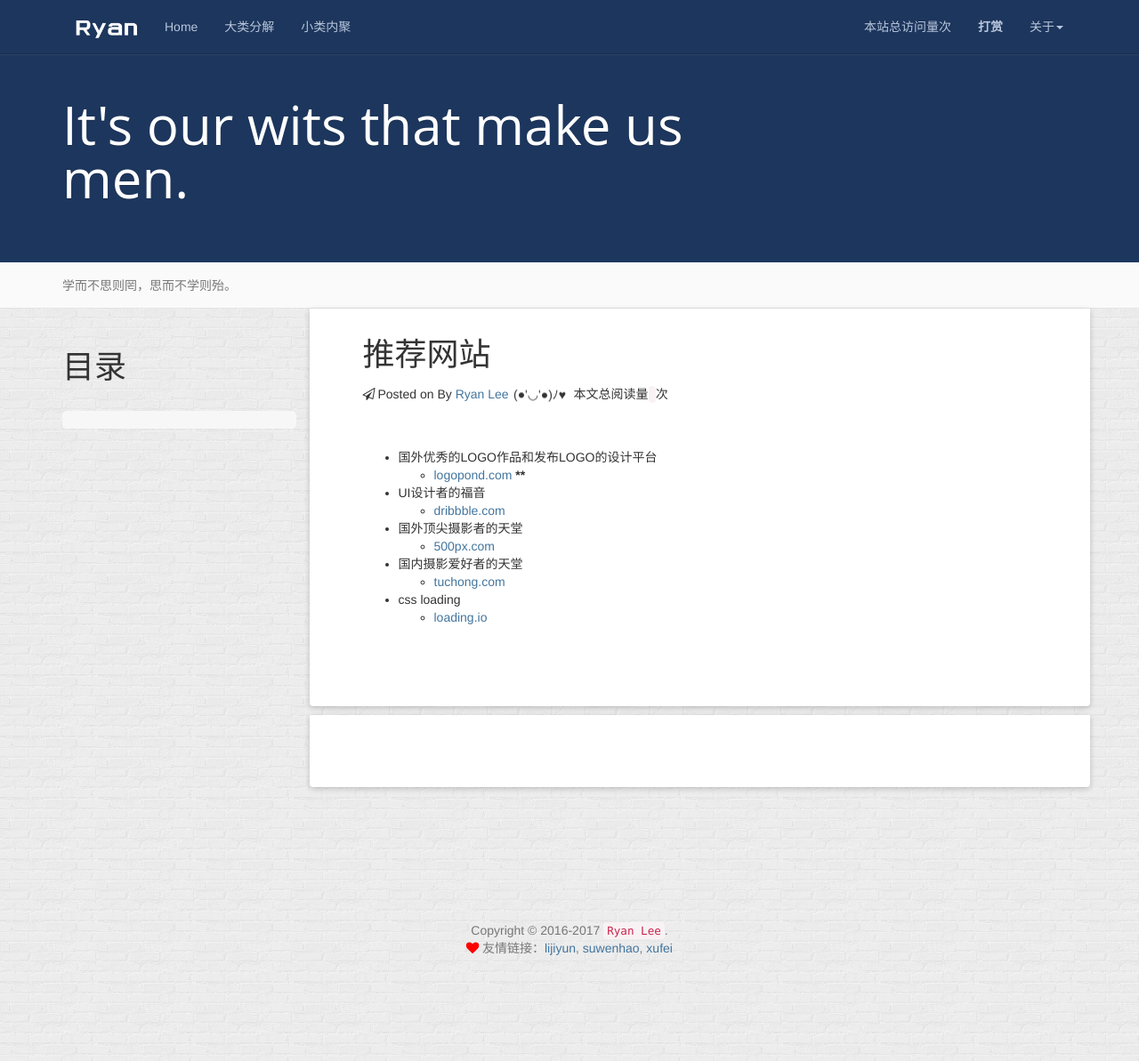
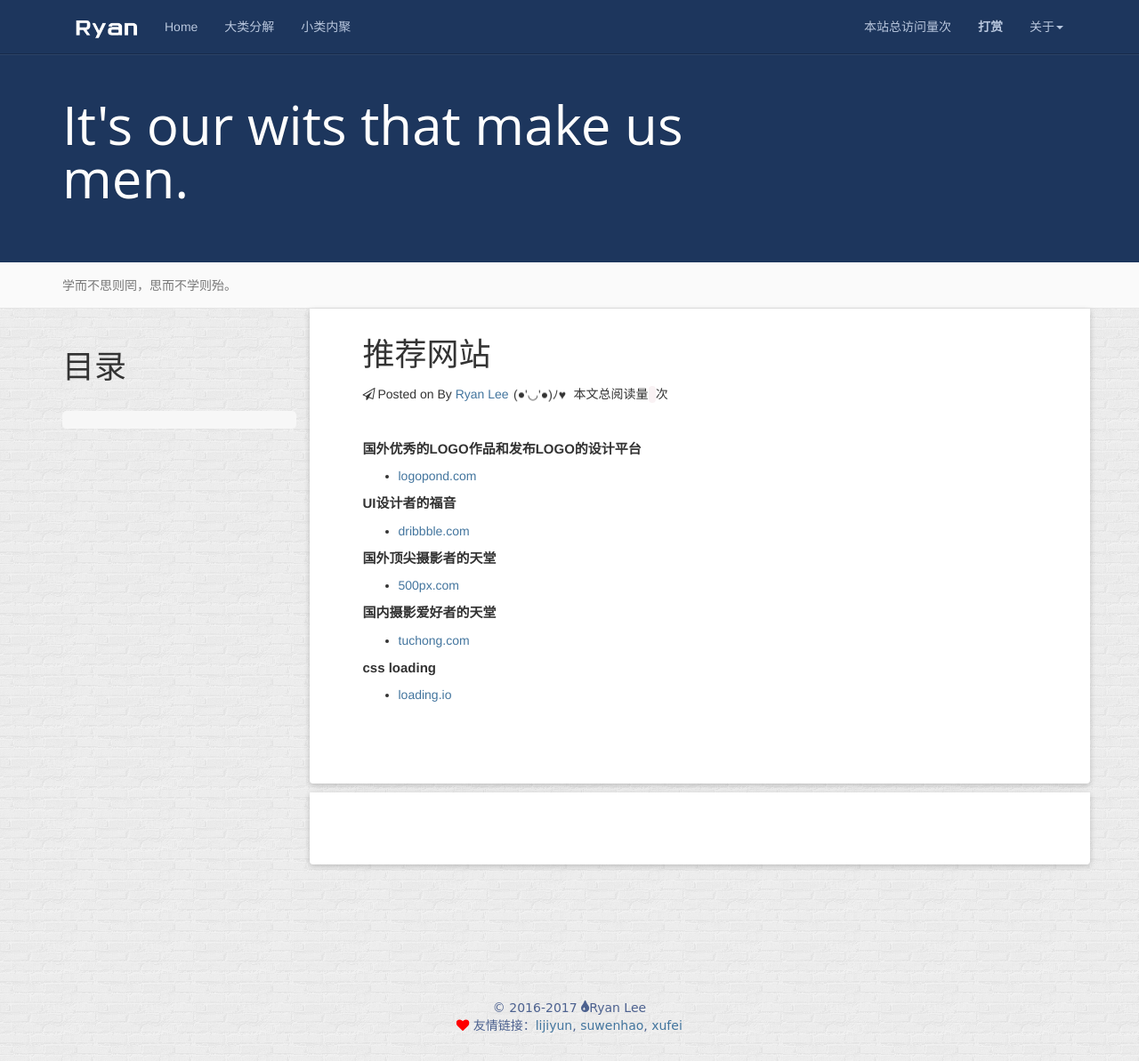
Before and after one commit to chjiyun/chjiyun.github.io, a Jekyll site: the page built from website.md, in a window 1280 px wide and 1193 px high. Shown: the whole window at 89% size. Built offline with Jekyll 4.4.1, drawn with Linux system fonts in a browser that asks for light colours; nearby versions of some CDN libraries; comment, search, counter and statistics services are not loaded.

Commit message:
更改了footer

```diff
--- a/_config.yml
+++ b/_config.yml
@@ -27,7 +27,7 @@ baidu_analysis: 94be4b0f9fc5d94cc0d0415ea6761ae9
 
 FB:
   comments :
-    provider : yungentie
+    provider : youyan
     duoshuo:
         short_name : ryanlee
     disqus :
--- a/_includes/LessOrMore/comments
+++ b/_includes/LessOrMore/comments
@@ -1,6 +1,8 @@
 {% if site.FB.comments.provider and page.comments != false %}
 
 {% case site.FB.comments.provider %}
+{% when "youyan" %}
+  {% include LessOrMore/comments-providers/youyan %}
 {% when "disqus" %}
   {% include LessOrMore/comments-providers/disqus %}
 {% when "facebook" %}
--- /dev/null
+++ b/_includes/LessOrMore/comments-providers/youyan
@@ -0,0 +1,2 @@
+<div id="uyan_frame"></div>
+<script type="text/javascript" src="http://v2.uyan.cc/code/uyan.js?uid=2138279"></script>
--- a/_includes/footer.html
+++ b/_includes/footer.html
@@ -1,9 +1,7 @@
 <footer class="footer" role="contentinfo">
 	<div class="container">
-        <p class="copyright">Copyright &copy; 2016-{{ site.time | date: '%Y' }} <a href="{{site.resume_site}}"><code>{{ site.author }}</code></a>.</p>
-        <p>
-            <i class="fa fa-heart animated infinite pulse"></i> 友情链接：<a href="http://lijiyun.cc/" target="_blank">lijiyun</a>, <a href="http://suwenhao.com/" target="_blank">suwenhao</a>, <a href="http://aifeiyy.com/" target="_blank">xufei</a>
-        </p>
+        <div class="copyright">&copy; 2016-{{ site.time | date: '%Y' }} <span class="with-love"><i class="fa fa-tint"></i></span><span class="author">{{ site.author }}</span></div>
+        <div><i class="fa fa-heart animated infinite pulse"></i><span> 友情链接：</span><a href="http://lijiyun.cc/" target="_blank">lijiyun</a>, <a href="http://suwenhao.com/" target="_blank">suwenhao</a>, <a href="http://aifeiyy.com/" target="_blank">xufei</a></div>
 	</div>
 </footer>
 
@@ -13,3 +11,4 @@
 <script src="{{ '/styles/js/lessismore.js' | prepend: site.baseurl }}"></script>
 <script src="{{ '/styles/js/application.js' | prepend: site.baseurl }}"></script>
 <script async src="//dn-lbstatics.qbox.me/busuanzi/2.3/busuanzi.pure.mini.js"></script>
+<script async src="http://v3.jiathis.com/code_mini/jiathis_r.js?move=0&amp;btn=r3.gif" charset="utf-8"></script>
--- a/website.md
+++ b/website.md
@@ -8,18 +8,17 @@ permalink: /website/
 {:toc}
 
 <br>
-*   国外优秀的LOGO作品和发布LOGO的设计平台
-    * [logopond.com](http://www.logopond.com)
-******
+**国外优秀的LOGO作品和发布LOGO的设计平台**
+* [logopond.com](http://www.logopond.com)
 
-*   UI设计者的福音
-    * [dribbble.com](http://www.dribbble.com)
+**UI设计者的福音**
+* [dribbble.com](http://www.dribbble.com)
 
-*   国外顶尖摄影者的天堂
-    * [500px.com](http://www.500px.com)
+**国外顶尖摄影者的天堂**
+* [500px.com](http://www.500px.com)
 
-*   国内摄影爱好者的天堂
-    * [tuchong.com](http://www.tuchong.com)
+**国内摄影爱好者的天堂**
+* [tuchong.com](http://www.tuchong.com)
 
-*   css loading
-    * [loading.io](http://www.loading.io)
+**css loading**
+* [loading.io](http://www.loading.io)
```
Also changed, not shown: styles/css/index.css.
